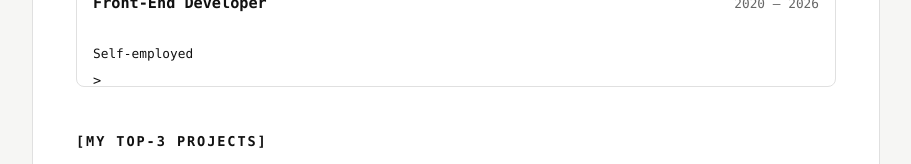
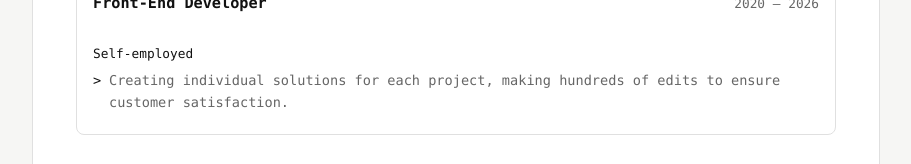
Before and after one commit to Retardded/retardded.github.io, a Vue app in the folder vue-portfolio/: page / in a window 1280 px wide. Shown: the part 694-858 px from the top of the page, without its empty margins (184-1095 px from the left). Built offline with nearby package versions, Linux system fonts and the light colour scheme.

Commit message:
Initial commit

```diff
--- a/vue-portfolio/src/App.vue
+++ b/vue-portfolio/src/App.vue
@@ -221,7 +221,9 @@ const year = ref(2026)
                 </div>
                 <p class="experience-company">Self‑employed</p>
                 <ul class="experience-list">
-                  <li></li>
+                  <li>
+                    Creating individual solutions for each project, making hundreds of edits to ensure customer satisfaction.
+                  </li>
                 </ul>
               </article>
             </div>
```
